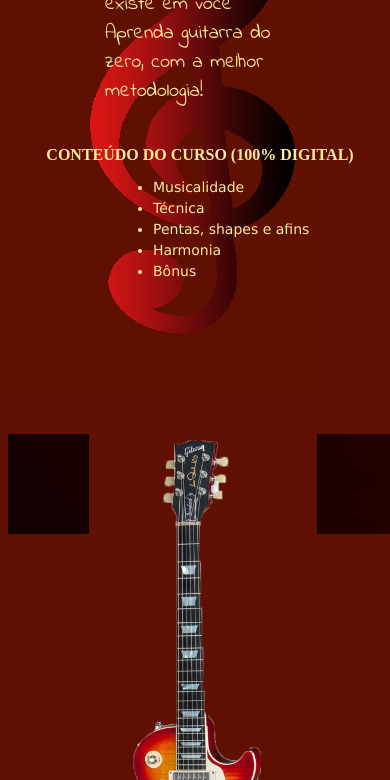
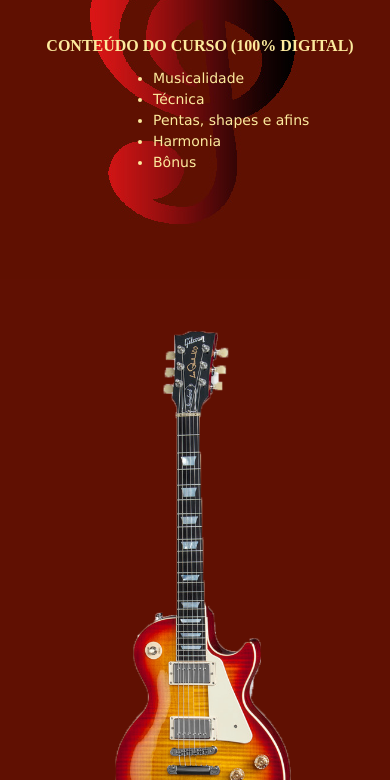
Before and after one commit to Renangenito/Guitairados, a plain HTML site: page index.html in a window 390 px wide. Shown: the part 318-1098 px from the top of the page. Drawn offline with Linux system fonts and the light colour scheme.

Commit message:
Versão mobile
Corrigindo erro da versão mobile

```diff
--- a/style-mobile.css
+++ b/style-mobile.css
@@ -4,7 +4,7 @@
     }
     body{
         width: 100vw;
-
+        height: 627px;
         display: flex;
         flex-direction: column;
         justify-content: center;
```
